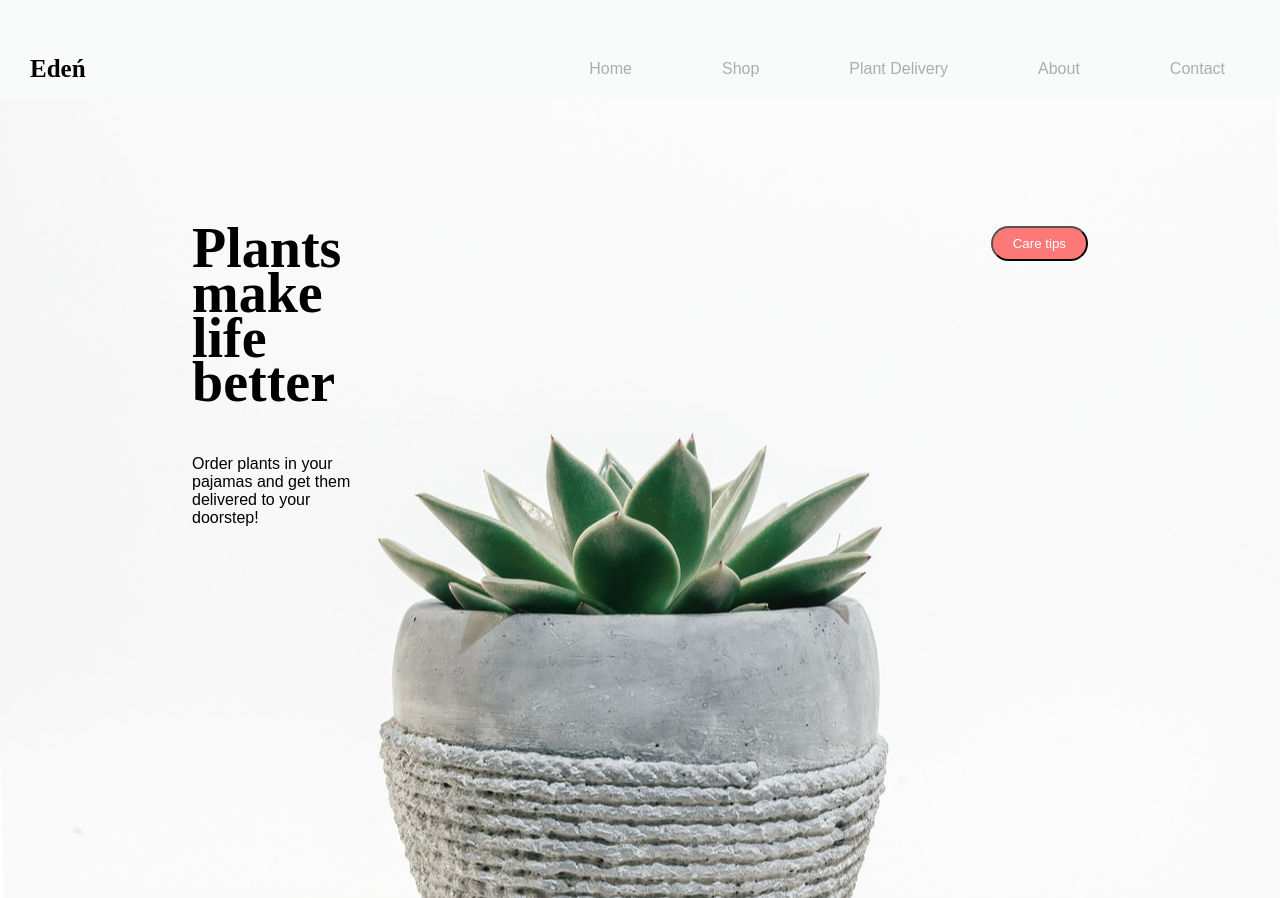
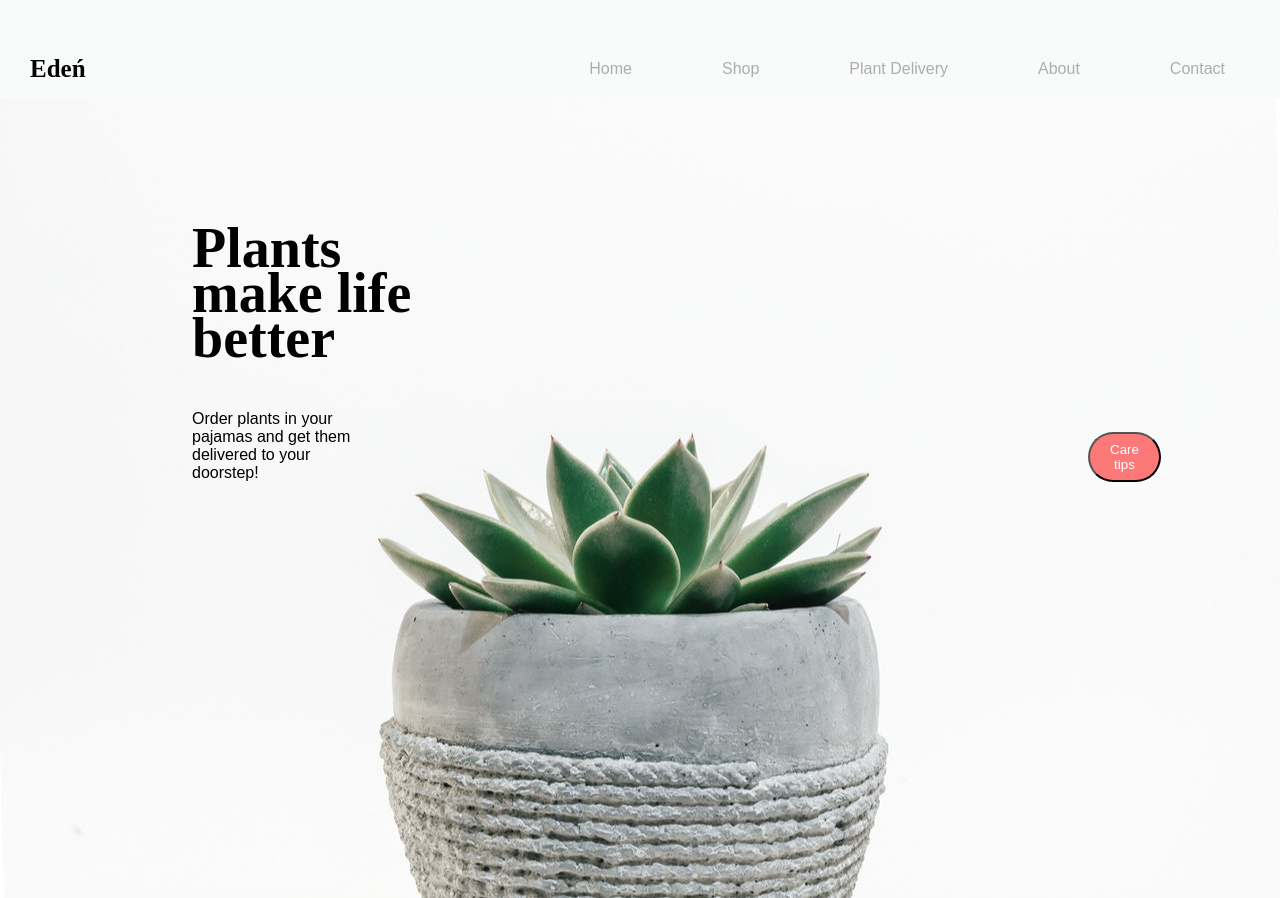
Before and after one commit to ginohagad/eden, a plain HTML site: page index.html in a window 1280 px wide. Drawn offline with Linux system fonts and the light colour scheme; a web font is replaced by a local one.

Commit message:
Aligned button to bottom of container using absolute positioning.

```diff
--- a/scss/styles.scss
+++ b/scss/styles.scss
@@ -110,12 +110,12 @@ li a {
   .button-container {
     flex-direction: column;
     justify-content: space-between;
-    display: flex;
+    position: relative;
   }
 
   .btn-care {
-    display: flex;
-    justify-content: end;
+    position: absolute;
+    bottom: 0;
 
     background-color: $pink;
     color: #fff;
```
Also changed, not shown: css/styles.css.
